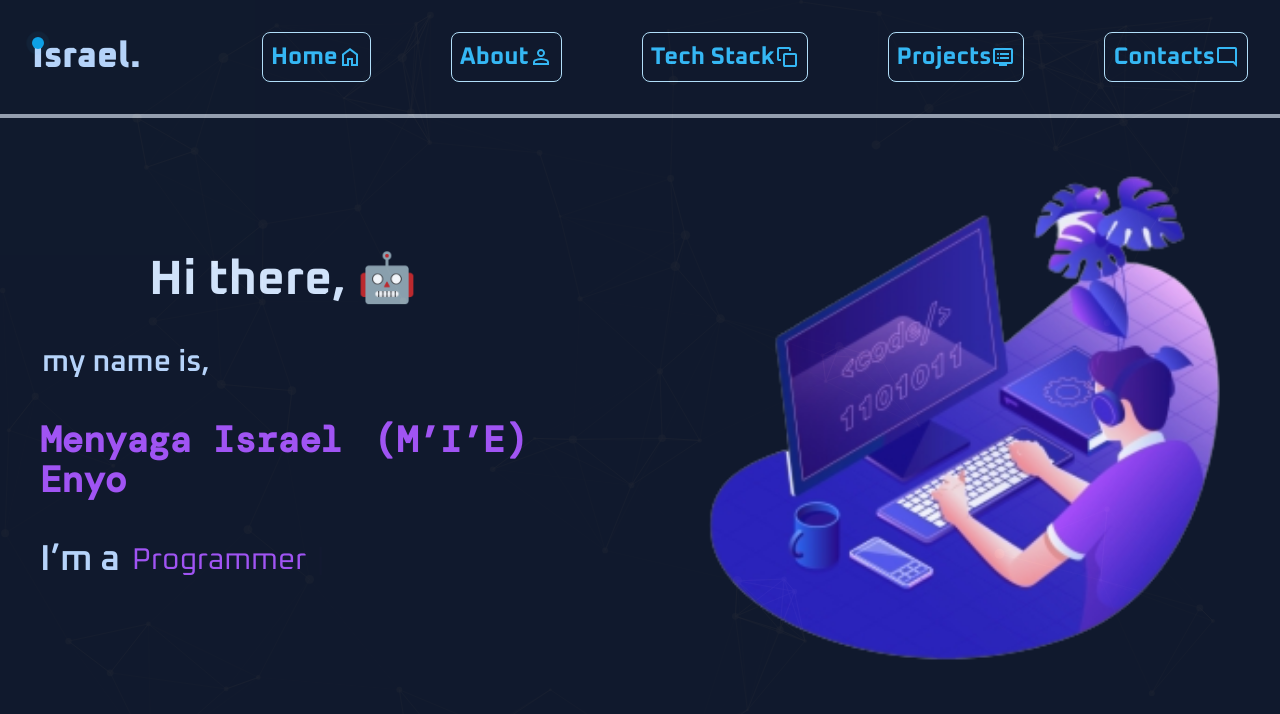
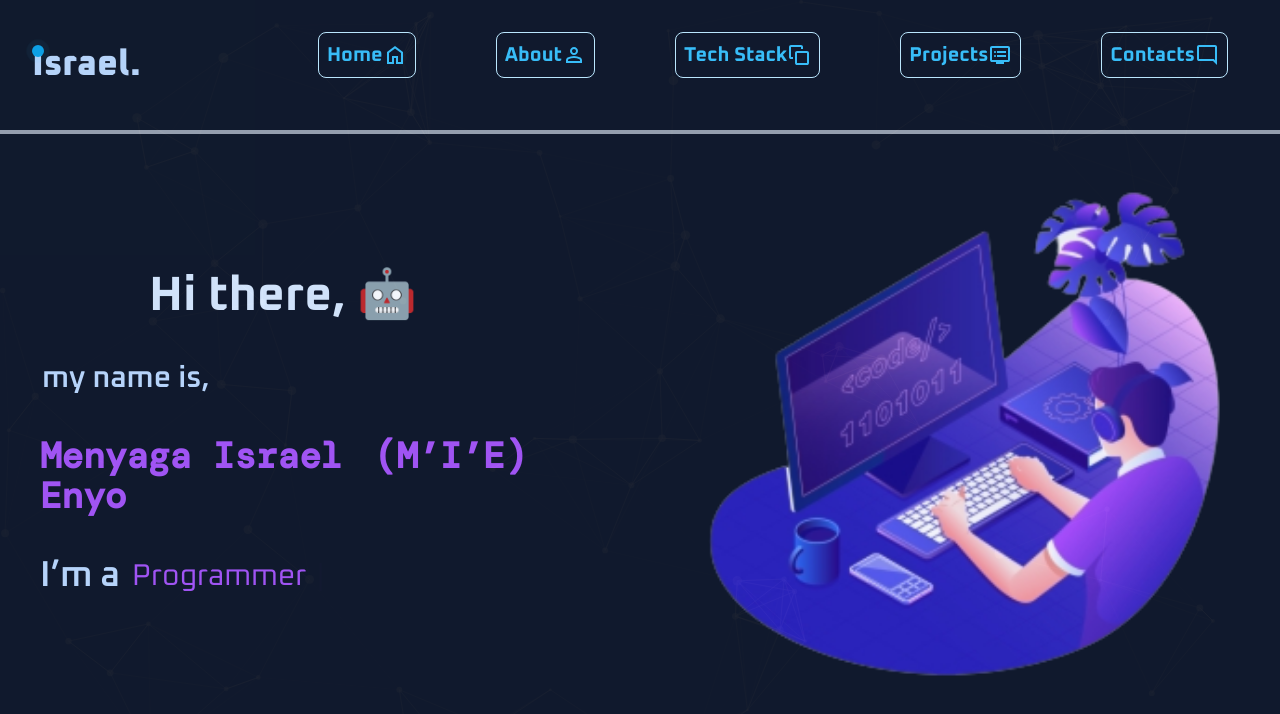
Before and after one commit to MIE-CODE/M-I-E_Portfolio, a Next.js app: page / in a window 1280 px wide. Shown: the top 714 px of the page. Built offline with nearby package versions, Linux system fonts and the light colour scheme; a web font is replaced by a local one.

Commit message:
done with aboutpage  and homepage

```diff
--- a/app/Navbar.tsx
+++ b/app/Navbar.tsx
@@ -12,7 +12,7 @@ const Navbar = (props: {
     <nav
       className={`top-0 lg:static ${
         props.show ? "" : "hidden"
-      } fixed right-0 h-[100%] md:w-[30rem] lg:w-auto  bg-gray-800/100 lg:bg-transparent text-sky-400  lg:block ml-auto`}
+      } fixed right-0 h-[100%] md:w-[20rem] lg:w-auto z-10  bg-gray-800/100 lg:bg-transparent text-sky-400  lg:block ml-auto`}
     >
       <div className=" flex mt-10 lg:mt-0  justify-center items-center ">
         <button
@@ -24,7 +24,7 @@ const Navbar = (props: {
       </div>
       <ul className={`${props.className} `}>
         <Link href="/">
-          <li className="flex transition-shadow  items-center lg:flex lg:justify-center lg:items-center border-sky-200 border p-2 rounded-lg hover:text-[#483285] hover:bg-sky-400/50 ">
+          <li className="flex transition-shadow  items-center lg:flex lg:justify-center lg:items-center border-sky-200 border p-1 lg:p-2 w-40 lg:w-fit rounded-lg hover:text-[#483285] hover:bg-sky-400/50 ">
             <p>Home</p>
             <svg
               className=" fill-sky-400 "
@@ -38,7 +38,7 @@ const Navbar = (props: {
           </li>
         </Link>
         <Link href="/About">
-          <li className="flex   items-center lg:flex lg:justify-center lg:items-center border-sky-200 border p-2 rounded-lg hover:text-[#483285] hover:bg-sky-400/50 ">
+          <li className="flex lg:p-2 w-40  lg:w-fit items-center lg:flex lg:justify-center lg:items-center border-sky-200 border p-2 rounded-lg hover:text-[#483285] hover:bg-sky-400/50 ">
             <p>About</p>
             <svg
               className=" fill-sky-400 "
@@ -52,7 +52,7 @@ const Navbar = (props: {
           </li>
         </Link>
         <Link href="/techStack">
-          <li className="flex   items-center lg:flex lg:justify-center lg:items-center border-sky-200 border p-2 rounded-lg hover:text-[#483285] hover:bg-sky-400/50 ">
+          <li className="flex lg:p-2 w-fit lg:w-fit whitespace-nowrap  items-center lg:flex lg:justify-center lg:items-center border-sky-200 border p-2 rounded-lg hover:text-[#483285] hover:bg-sky-400/50 ">
             <p>Tech Stack</p>
             <svg
               className=" fill-sky-400 "
@@ -66,7 +66,7 @@ const Navbar = (props: {
           </li>
         </Link>
         <Link href="/Projects">
-          <li className="flex   items-center lg:flex lg:justify-center lg:items-center border-sky-200 border p-2 rounded-lg hover:text-[#483285] hover:bg-sky-400/50 ">
+          <li className="flex lg:p-2 w-40 lg:w-fit  items-center lg:flex lg:justify-center lg:items-center border-sky-200 border p-2 rounded-lg hover:text-[#483285] hover:bg-sky-400/50 ">
             {" "}
             <p>Projects</p>
             <svg
@@ -81,7 +81,7 @@ const Navbar = (props: {
           </li>
         </Link>
         <Link href="/contacts">
-          <li className="flex   items-center lg:flex lg:justify-center lg:items-center border-sky-200 border p-2 rounded-lg hover:text-[#483285] hover:bg-sky-400/50 ">
+          <li className="flex lg:p-2 w-40 lg:w-fit  items-center lg:flex lg:justify-center lg:items-center border-sky-200 border p-2 rounded-lg hover:text-[#483285] hover:bg-sky-400/50 ">
             <p>Contacts</p>
             <svg
               className=" fill-sky-400 "
--- a/app/card.tsx
+++ b/app/card.tsx
@@ -50,7 +50,7 @@ const card = () => {
   ];
 
   return (
-    <main className="grid justify-center p-10 lg:grid-cols-3 xl:grid-cols-3 md:grid-cols-2 md:gap-20 xl:flex gap-10 ">
+    <main className="grid justify-center p-10 lg:grid-cols-3 2xl:grid-cols-4 md:grid-cols-2 md:gap-20 gap-10 ">
       {items.map((item, index) => (
         <div key={index} className="w-[250px] h-[300px]">
           <div className="grid ">
--- a/app/header.tsx
+++ b/app/header.tsx
@@ -28,7 +28,7 @@ const Header = () => {
           onClick={() => {
             setNavBar(false);
           }}
-          className="grid lg:flex gap-20 lg:gap-10   pt-20 lg:pt-0 font-bold xl:gap-20 text-2xl"
+          className="grid lg:flex gap-20 lg:gap-5 lg:text-xl items-center md:pl-5 p-5    pt-20 lg:pt-0 font-bold xl:gap-20 text-2xl"
         />
         <button
           onClick={() => {
@@ -39,7 +39,7 @@ const Header = () => {
           <Image
             src={menu}
             alt="menu"
-            className="lg:hidden h-[40px] w-[40px]"
+            className="lg:hidden  h-[40px] w-[40px]"
           />
         </button>
       </div>
```
Also changed, not shown: public/home.svg, public/menu.svg.
